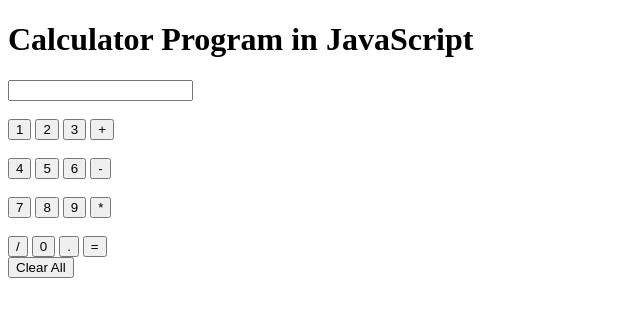
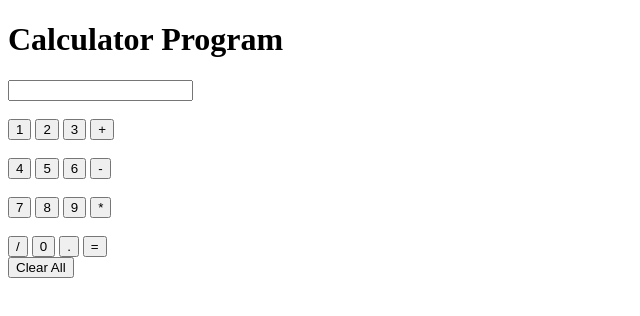
Before and after one commit to anujkumar8076/-OIBSIP, a plain HTML site: page index.html in a window 1280 px wide. Shown: the whole page, without its empty margins (0-640 px from the left). Drawn offline with Linux system fonts and the light colour scheme.

Commit message:
Update index.html

```diff
--- a/index.html
+++ b/index.html
@@ -2,14 +2,14 @@
 <html lang="en">
 
 <head>
-    <title> JavaScript Calculator </title>
+    <title>  Calculator </title>
 
 
 
 </head>
 
 <body>
-    <h1> Calculator Program in JavaScript </h1>
+    <h1> Calculator Program  </h1>
     <div class="formstyle">
         <form name="form1">
 
```
